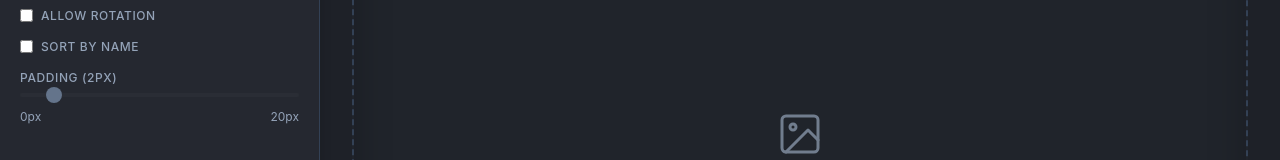
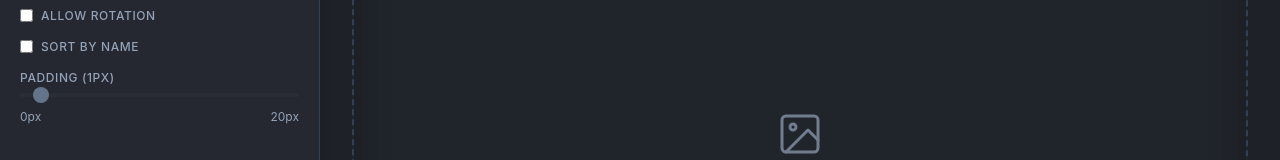
Before and after one commit to cadakerem/sprite-packer-web, a React (Vite) app: page / in a window 1280 px wide. Shown: the part 180-340 px from the top of the page. Built offline with nearby package versions, Linux system fonts and the light colour scheme.

Commit message:
fix: set default padding to 1px

```diff
--- a/src/App.tsx
+++ b/src/App.tsx
@@ -36,7 +36,7 @@ function App() {
   const [sortByName, setSortByName] = useState(false);
   const [targetWidth, setTargetWidth] = useState(1024);
   const [targetHeight, setTargetHeight] = useState(1024);
-  const [padding, setPadding] = useState(2);
+  const [padding, setPadding] = useState(1);
   const [zoom, setZoom] = useState(100);
 
   const [isDragging, setIsDragging] = useState(false);
```
